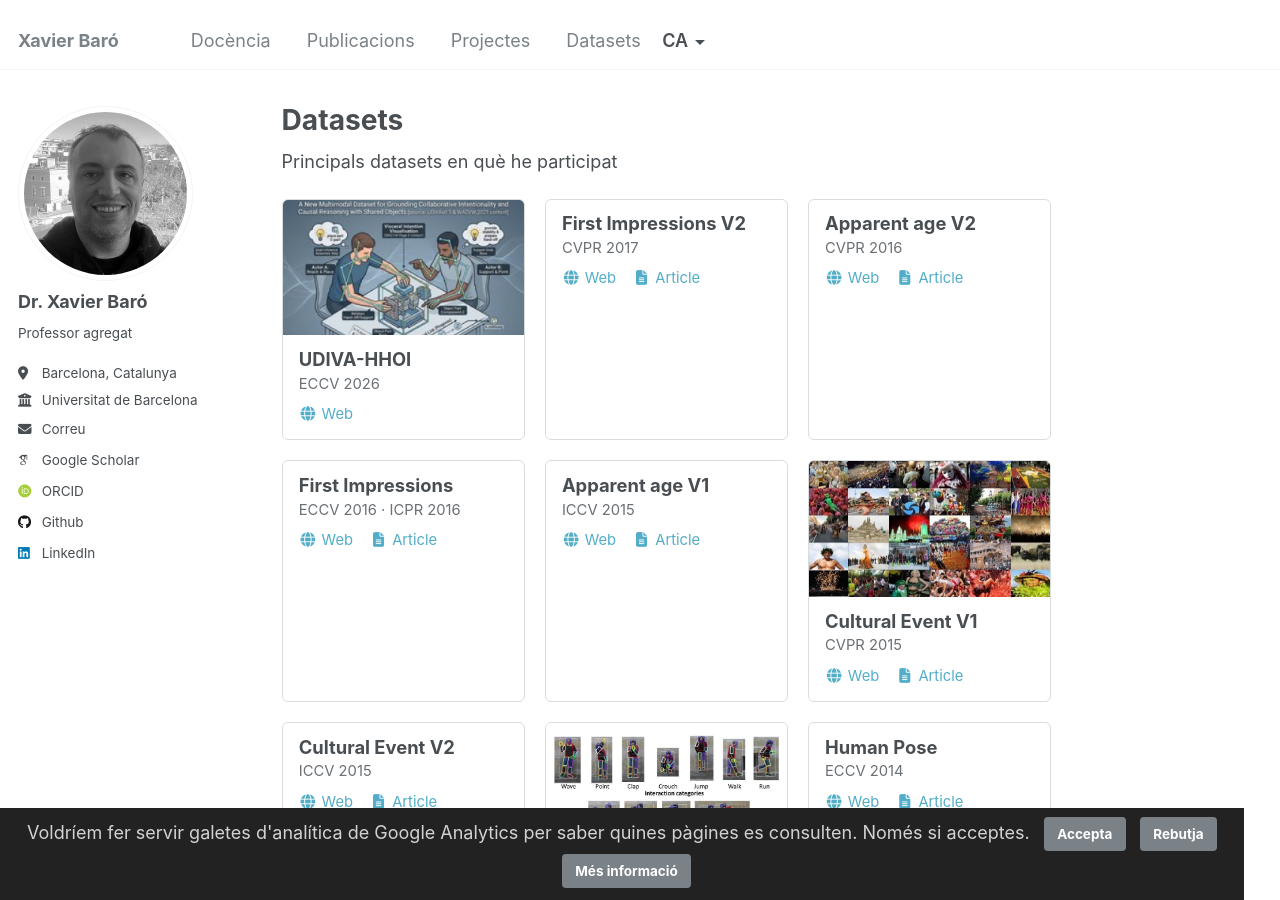
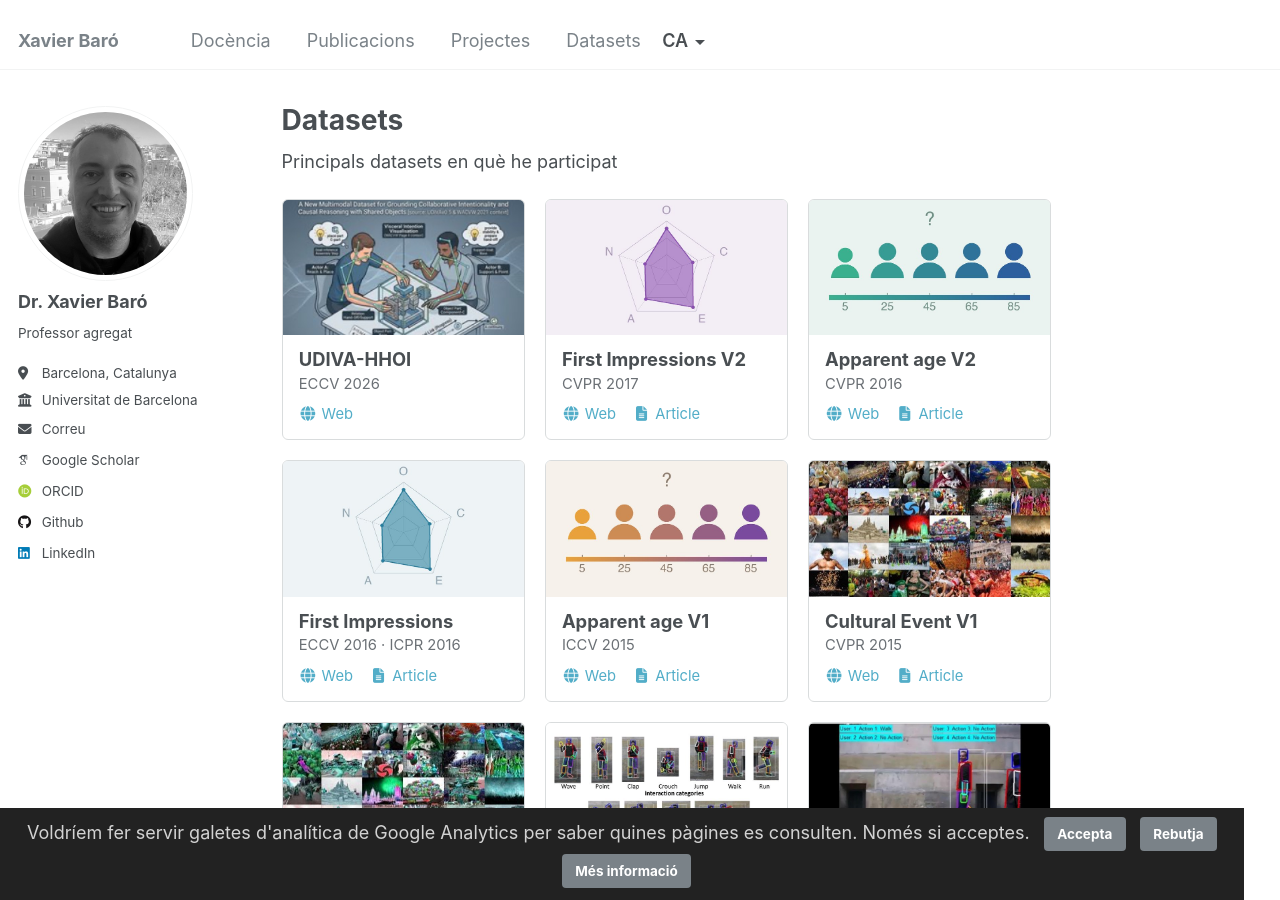
Before and after one commit to xbaro/xbaro.github.io, a Jekyll site: the page built from _pages/events.md, in a window 1280 px wide and 900 px high. Built offline with Jekyll 4.4.1, drawn with Linux system fonts in a browser that asks for light colours; some web fonts are replaced.

Commit message:
Dataset cards: image for every dataset (slide crops, own illustrations, tinted variants)
Co-Authored-By: Claude Sonnet 5.5 <noreply@anthropic.com>

```diff
--- a/_data/events.json
+++ b/_data/events.json
@@ -19,7 +19,7 @@
     "doi": "10.1109/ijcnn.2017.7966320",
     "url": null
    },
-   "image": null
+   "image": "/images/datasets/35.jpg"
   },
   {
    "label": "Apparent age V2",
@@ -32,7 +32,7 @@
     "doi": "10.1109/cvprw.2016.93",
     "url": null
    },
-   "image": null
+   "image": "/images/datasets/40.jpg"
   },
   {
    "label": "First Impressions",
@@ -45,7 +45,7 @@
     "doi": "10.1007/978-3-319-49409-8_32",
     "url": null
    },
-   "image": null
+   "image": "/images/datasets/39.jpg"
   },
   {
    "label": "Apparent age V1",
@@ -58,7 +58,7 @@
     "doi": "10.1109/iccvw.2015.40",
     "url": null
    },
-   "image": null
+   "image": "/images/datasets/41.jpg"
   },
   {
    "label": "Cultural Event V1",
@@ -84,7 +84,7 @@
     "doi": "10.1109/iccvw.2015.40",
     "url": null
    },
-   "image": null
+   "image": "/images/datasets/42.jpg"
   },
   {
    "label": "Action/Interaction",
@@ -110,7 +110,7 @@
     "doi": "10.1007/978-3-319-16178-5_32",
     "url": null
    },
-   "image": null
+   "image": "/images/datasets/45.jpg"
   },
   {
    "label": "Montalbano V2",
@@ -123,7 +123,7 @@
     "doi": "10.1007/978-3-319-16178-5_32",
     "url": null
    },
-   "image": null
+   "image": "/images/datasets/46.jpg"
   },
   {
    "label": "Montalbano V1",
```
Also changed, not shown: images/datasets/35.jpg (added), images/datasets/39.jpg (added), images/datasets/40.jpg (added), images/datasets/41.jpg (added), images/datasets/42.jpg (added), images/datasets/45.jpg (added), images/datasets/46.jpg (added).
